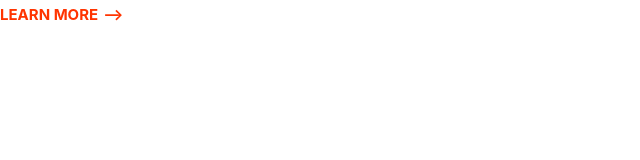
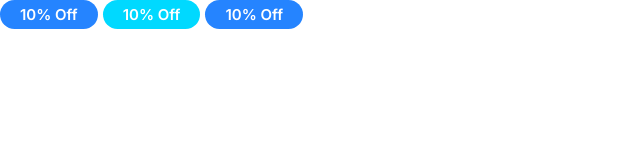
Before and after one commit to dlamontsr/MOSHLTRAIN, a plain HTML site: page index.html in a window 1280 px wide. Shown: the whole page, without its empty margins (0-640 px from the left). Drawn offline with Linux system fonts and the light colour scheme.

Commit message:
Added inter fonts and defined the badges component.

```diff
--- a/CSS/styles.css
+++ b/CSS/styles.css
@@ -102,3 +102,38 @@ a {
     font-size: 1.5rem;
   }
 }
+
+
+/* Badges */
+
+.badge {
+  border-radius: 20px;
+  font-size: 2rem;
+  font-weight: 600;
+  padding: 0.5rem 2rem;
+  white-space: nowrap;
+}
+
+.badge--primary {
+  background: var(--color-primary);
+  color: #fff;
+}
+
+.badge--secondary {
+  background: var(--color-secondary);
+  color: #fff;
+}
+
+.badge--small {
+  font-size: 1.6rem;
+  padding: 0.5rem 1.5rem;
+}
+
+@media screen and (min-width: 1024px) {
+  .badge {
+    font-size: 1.5rem;
+  }
+  .badge--small {
+    font-size: 1.2rem;
+  }
+}
--- a/index.html
+++ b/index.html
@@ -5,10 +5,15 @@
     <meta http-equiv="X-UA-Compatible" content="IE=edge">
     <meta name="viewport" content="width=device-width, initial-scale=1.0">
     <title>Document</title>
+    <link rel="preconnect" href="https://fonts.googleapis.com">
+    <link rel="preconnect" href="https://fonts.gstatic.com" crossorigin>
+    <link href="https://fonts.googleapis.com/css2?family=Inter:wght@400;600;700&display=swap" rel="stylesheet">
     <link rel="stylesheet" href="/CSS/normalize.css">
     <link rel="stylesheet" href="/CSS/styles.css">
 </head>
 <body>
-    <a href="#" class="link-arrow">Learn More</a>
+    <span class="badge badge--primary">10% Off</span>
+    <span class="badge badge--secondary">10% Off</span>
+    <span class="badge badge--primary badge-small">10% Off</span>
 </body>
 </html>
```
Also changed, not shown: components/badges.html (added, +3 -0 lines).
